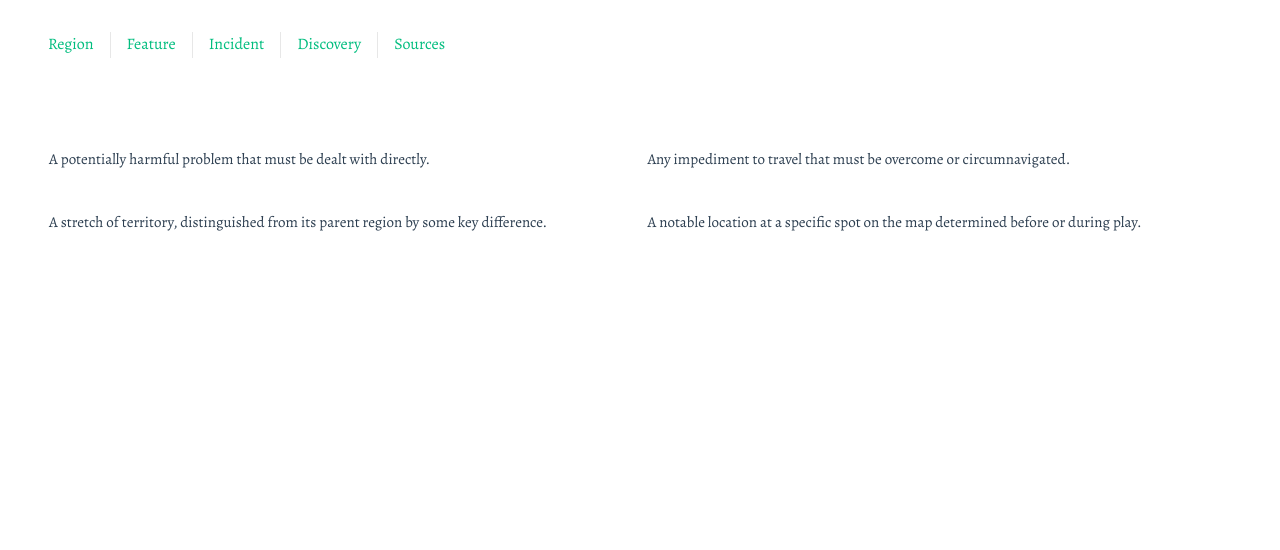
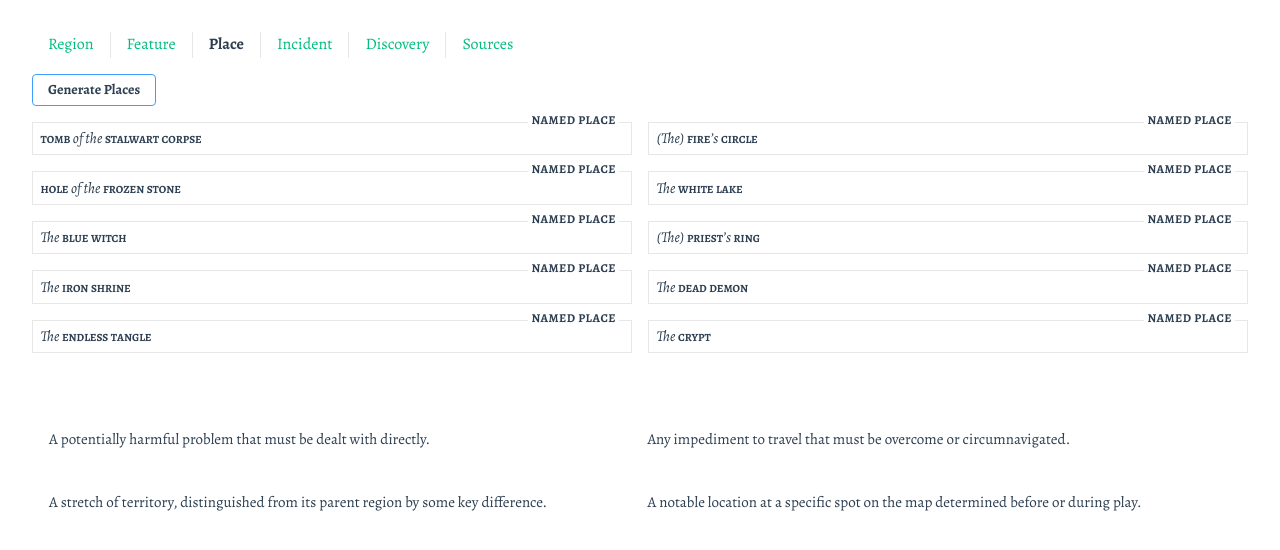
Before and after one commit to morgdalaine/west-marches, a Vue app: page /place in a window 1280 px wide. Shown: the top 550 px of the page. Built offline with nearby package versions, Linux system fonts and the light colour scheme; a web font is replaced by a local one.

Commit message:
Add place view

```diff
--- a/src/App.vue
+++ b/src/App.vue
@@ -4,6 +4,7 @@
       <nav>
         <RouterLink to="/">Region</RouterLink>
         <RouterLink to="/feature">Feature</RouterLink>
+        <RouterLink to="/place">Place</RouterLink>
         <RouterLink to="/incident">Incident</RouterLink>
         <RouterLink to="/discovery">Discovery</RouterLink>
         <RouterLink to="/sources">Sources</RouterLink>
--- a/src/components/FeatureCard.vue
+++ b/src/components/FeatureCard.vue
@@ -20,6 +20,10 @@ const props = defineProps({
     type: Number,
     required: true,
   },
+  forceCategory: {
+    type: String,
+    required: false,
+  },
 });
 
 const category: Ref<string> = ref('');
@@ -27,7 +31,7 @@ const subcategory: Ref<string> = ref('');
 const feature: Ref<string> = ref('');
 
 const generateFeature = (safety: number) => {
-  const [cate, subcat, feat] = getRegionalFeature(safety);
+  const [cate, subcat, feat] = getRegionalFeature(safety, props.forceCategory);
   category.value = cate;
   subcategory.value = subcat;
   feature.value = transformHTML(feat);
--- a/src/enums/regionalFeatures.ts
+++ b/src/enums/regionalFeatures.ts
@@ -36,8 +36,11 @@ export const REGIONAL_FEATURE: RegionalFeature[] = [
   'settlement',
 ];
 
-export const getRegionalFeature = (safety: number): string[] => {
-  const category = arrayAtBounded(REGIONAL_FEATURE, dieN(12, safety));
+export const getRegionalFeature = (
+  safety: number,
+  forceCategory: RegionalFeature | undefined,
+): string[] => {
+  const category = forceCategory || arrayAtBounded(REGIONAL_FEATURE, dieN(12, safety));
   switch (category) {
     case RegionalFeatureEnum.CREATURE: {
       const [creature, prompt] = getCreature(safety);
--- a/src/router/index.ts
+++ b/src/router/index.ts
@@ -22,6 +22,11 @@ const router = createRouter({
       component: () => import('../views/FeatureView.vue'),
     },
     {
+      path: '/place',
+      name: 'place',
+      component: () => import('../views/PlaceView.vue'),
+    },
+    {
       path: '/discovery',
       name: 'Discovery',
       component: () => import('../views/DiscoveryView.vue'),
--- /dev/null
+++ b/src/views/PlaceView.vue
@@ -0,0 +1,50 @@
+<template>
+  <div class="place">
+
+    <el-button type="primary"
+               @click="generatePlace()">Generate Places</el-button>
+    <br>
+
+    <div class="place__places">
+      <div v-for="n in 10"
+           :key="n + uuid">
+
+        <FeatureCard :safety=0
+                     :forceCategory="RegionalFeatureEnum.NAMED_PLACE"
+                     :key="uuid" />
+      </div>
+    </div>
+
+  </div>
+</template>
+
+<script setup lang="ts">
+import FeatureCard from '@/components/FeatureCard.vue';
+import { RegionalFeatureEnum } from '@/enums/regionalFeatures';
+import { ElButton } from 'element-plus';
+import { onMounted, ref } from 'vue';
+
+const uuid = ref(0);
+
+const generatePlace = () => {
+  uuid.value = new Date().getMilliseconds();
+};
+
+
+onMounted(() => generatePlace());
+</script>
+
+<style scoped lang="scss">
+@use "../scss/vars.scss" as vars;
+
+.place {
+  font-family: "Alegreya", serif;
+
+  &__places {
+    display: grid;
+    grid-template-columns: repeat(2, 1fr);
+    gap: 1rem;
+    margin: 1rem 0;
+  }
+}
+</style>
```
